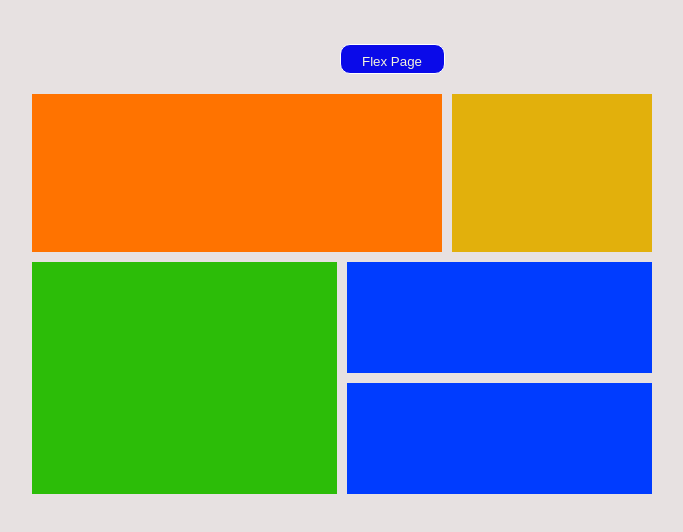
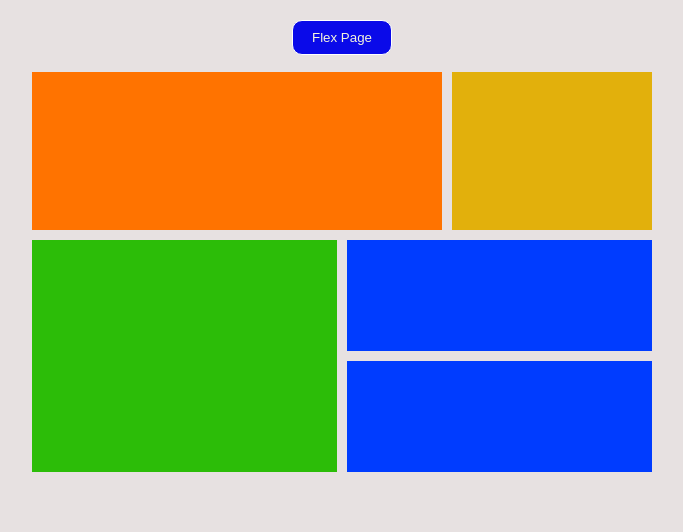
Before and after one commit to Abuyedaniel/Flexbox-and-Grid, a plain HTML site: page grid.html in a window 1280 px wide. Shown: the whole page, without its empty margins (298-981 px from the left). Drawn offline with Linux system fonts and the light colour scheme.

Commit message:
first commit

```diff
--- a/grid.css
+++ b/grid.css
@@ -3,14 +3,11 @@
   padding: 0;
 }
 button{
-  height: 30px;
-  width: 105px;
-  margin-top: 3vh;
-  margin-left: 100px;
-  margin-bottom: 10px;
-  border-radius: 10px;
+ width: 100px;
   padding: 9px 10px;
   display: inline-block;
+  margin-bottom: 7px;
+  border-radius: 10px;
   border: 1px solid rgb(255, 255, 255);
   background-color: rgb(10, 10, 233);
   color: beige;
```
